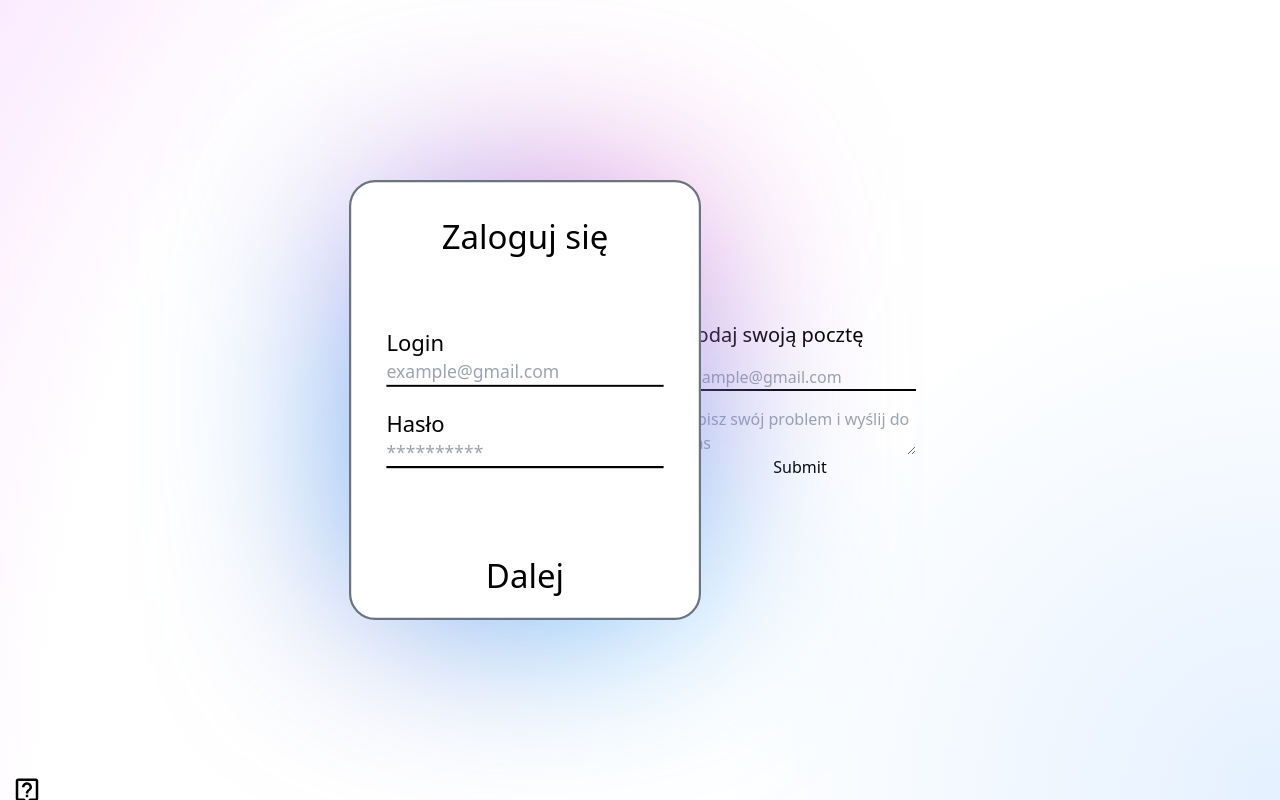
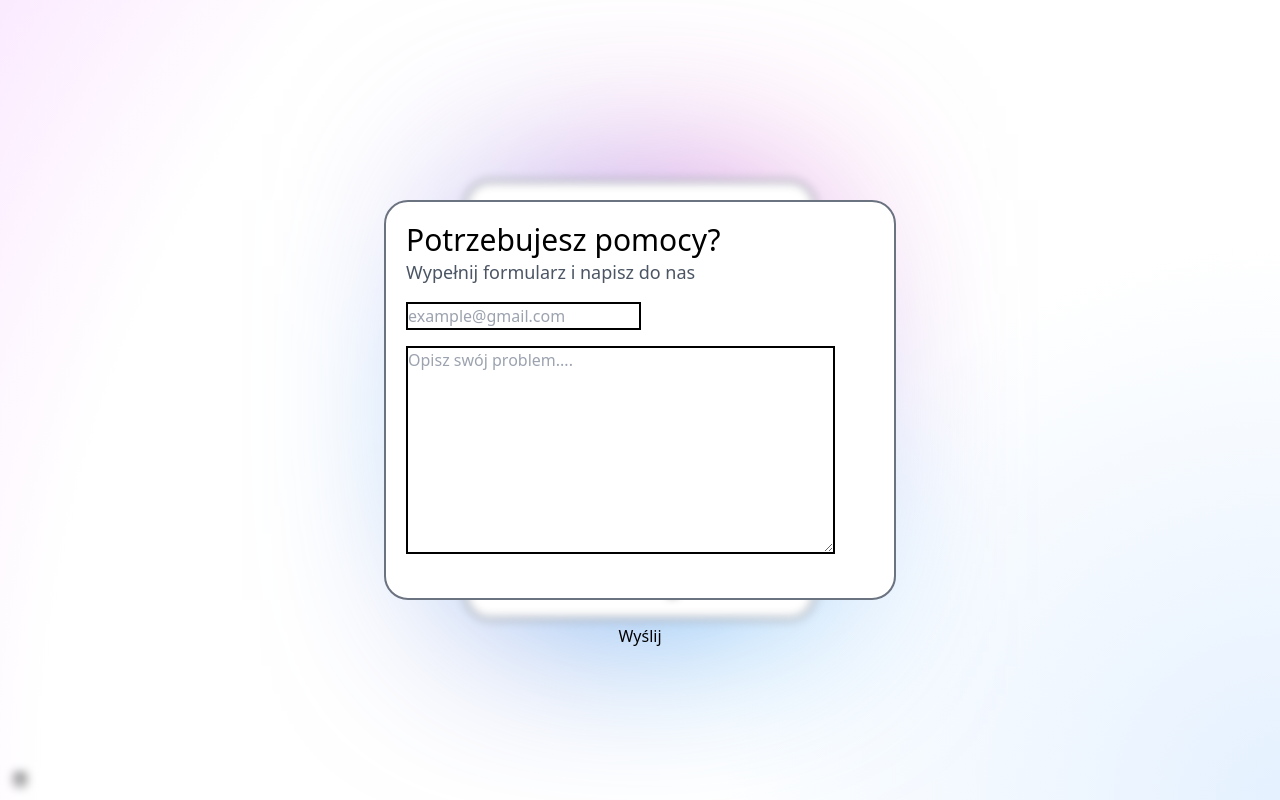
Before and after one commit to DedSec-ZSEIS/Secure-Vault, a Next.js app in the folder app/: page /login in a window 1280 px wide. Built offline with nearby package versions, Linux system fonts and the light colour scheme.

Commit message:
animation TechHelp

```diff
--- a/app/app/login/page.tsx
+++ b/app/app/login/page.tsx
@@ -1,16 +1,54 @@
+"use client"
+
 import React from 'react'
 import Form from '../../comps/login/Form'
 import  {MdOutlineLiveHelp}  from 'react-icons/md';
 import TechHelp from '../../comps/login/TechHelp';
+import styles from '../../comps/login/form.module.css'
+import { motion as m } from 'framer-motion'
+import {useState} from 'react';
+
 export default function page() {
+
+    const [isShow, setIsShow] = useState(true)
+    const toggle = () => setIsShow(!isShow);
+
+
     return (
-        <div className='bg-white dark:bg-black' style={{backgroundImage: "radial-gradient(circle at 100% 100%, rgba(150,198,255,.25) 0%, transparent 37%, transparent 82%, rgba(239,173,255,.25) 100%)"}}>
-            <div className='w-screen h-screen flex justify-center items-center z-100 '>
+        <div className='bg-white dark:bg-black' style={{backgroundImage: "radial-gradient(circle at 100% 100%, rgba(150,198,255,.25) 0%, transparent 37%, transparent 82%, rgba(239,173,255,.25) 100%)"}} >
+            <m.div className='w-screen h-screen flex justify-center items-center z-100 '
+            animate={isShow ? 'show' : 'hide'}
+            variants={{
+                show: { filter: 'blur(5px)', transition: { duration: 0.5 } },
+                hide: { filter: 'blur(0px)', transition: { duration: 0.5 } }
+
+            }}
+            >
                 <Form />
-                <button className='fixed left-3 bottom-3 size-3 text-3xl' ><MdOutlineLiveHelp /></button>
+                <button
+                    className='fixed left-3 bottom-3 size-3text-3xl z-50'
+                    onClick={toggle}
+                >
+                    <MdOutlineLiveHelp />
+                </button>
+
+
+            </m.div>
+            <m.div
+                onClick={toggle}
+            className={'fixed w-screen h-screen  '}
+            animate={isShow ? 'show' : 'hide'}
+            variants={{
+                show: { opacity: 1, y: 0, transition: { type: 'spring', stiffness: 100, damping: 20, mass: 1 } },
+                hide: { opacity: 0, y: '100%', transition: { type: 'spring', stiffness: 100, damping: 20, mass: 1 } }
+
+
+            }}
+
+
+            >
                 <TechHelp />
-            </div>
-
+            </m.div>
         </div>
     )
 }
--- a/app/comps/login/TechHelp.tsx
+++ b/app/comps/login/TechHelp.tsx
@@ -1,27 +1,38 @@
+import styles from './form.module.css'
+import TextField from '@mui/material/TextField';
 
 export default function techHelp() {
   return (
-    <div className="">
-        <form className="flex flex-col">
-            <label htmlFor="mail"
-              className="text-xl"
-            >
-              Podaj swoją pocztę
-            </label>
+    <div className={"border-gray-500 border-2 rounded-3xl bg-white w-2/5 h-1/2 fixed top-1/4  "+ styles.help}>
+
+
+
+
+
+        <form className="m-5">
+            <h1 className="text-3xl font-thin  ">
+              Potrzebujesz pomocy?
+            </h1>
+            <h2 className='text-lg text-gray-600 font-light'>
+              Wypełnij formularz i napisz do nas
+            </h2>
             <input
-              className="border-b-2 border-black my-4 "
+              className="border-2 border-black my-4 "
               type="textarea"
               name="mail" id="mail"
               placeholder="example@gmail.com">
             </input>
+            {/* <TextField id="outlined-basic" label="Opisz swój problem"  /> */}
+
             <textarea
               id="problem"
-              placeholder="Opisz swój problem i wyślij do nas"
-              className="">
+              placeholder="Opisz swój problem...."
+              className="border-2 border-black w-11/12 max-h-52 h-52 min-h-full">
 
             </textarea>
-            <input type="submit" id="przycisk" placeholder="dalej">
-            </input>
+            <div className="flex justify-center items-center mt-16">
+              <button className={styles.lineAnimation} >Wyślij</button>
+            </div>
         </form>
     </div>
   )
--- a/app/comps/login/form.module.css
+++ b/app/comps/login/form.module.css
@@ -75,3 +75,9 @@
         0%,100%{background-position: 0%;}
         50%{background-position: 100%;}
     }
+
+
+.help{
+    left: 30%;
+
+}
```
Also changed, not shown: app/package.json (+7 -0 lines), 1 other file (tests, documents, lock files or other folders).
